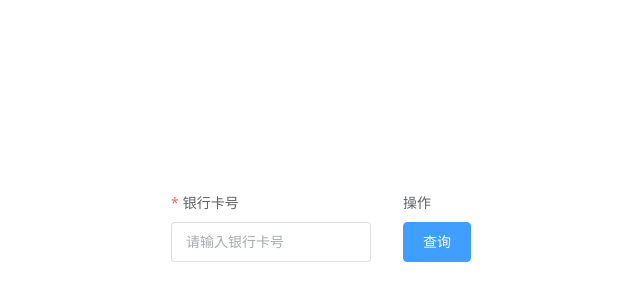
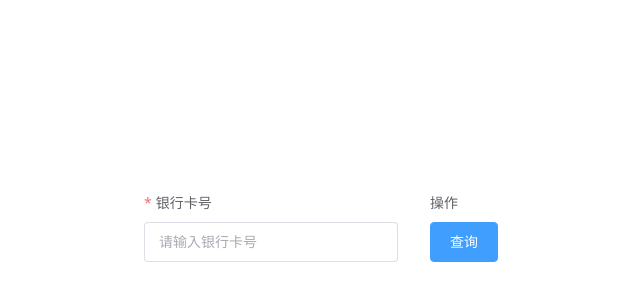
Before and after one commit to Sanjeever/bank-card-info-query, a Nuxt app: page / in a window 1280 px wide. Shown: the part 162-462 px from the top of the page, without its empty margins (303-943 px from the left). Built offline with nearby package versions, Linux system fonts and the light colour scheme.

Commit message:
fix: `clearable` attribute dynamically changes the width
overwrite css.
see: https://github.com/element-plus/element-plus/issues/7287#issuecomment-1867109601

```diff
--- a/assets/css/app.css
+++ b/assets/css/app.css
@@ -13,3 +13,11 @@ body,
   justify-content: center;
   align-items: center;
 }
+
+.el-input__suffix:not(.el-select .el-input__suffix) {
+  margin-left: -22px;
+}
+
+.el-input__inner:not(.el-select .el-input__inner) {
+  padding-right: 22px;
+}
--- a/pages/index.vue
+++ b/pages/index.vue
@@ -100,7 +100,6 @@ function handleInput(value: string) {
         <el-input
           v-model="form.cardNo"
           @input="handleInput"
-          style="width: 200px"
           placeholder="请输入银行卡号"
           size="large"
           show-word-limit
```
